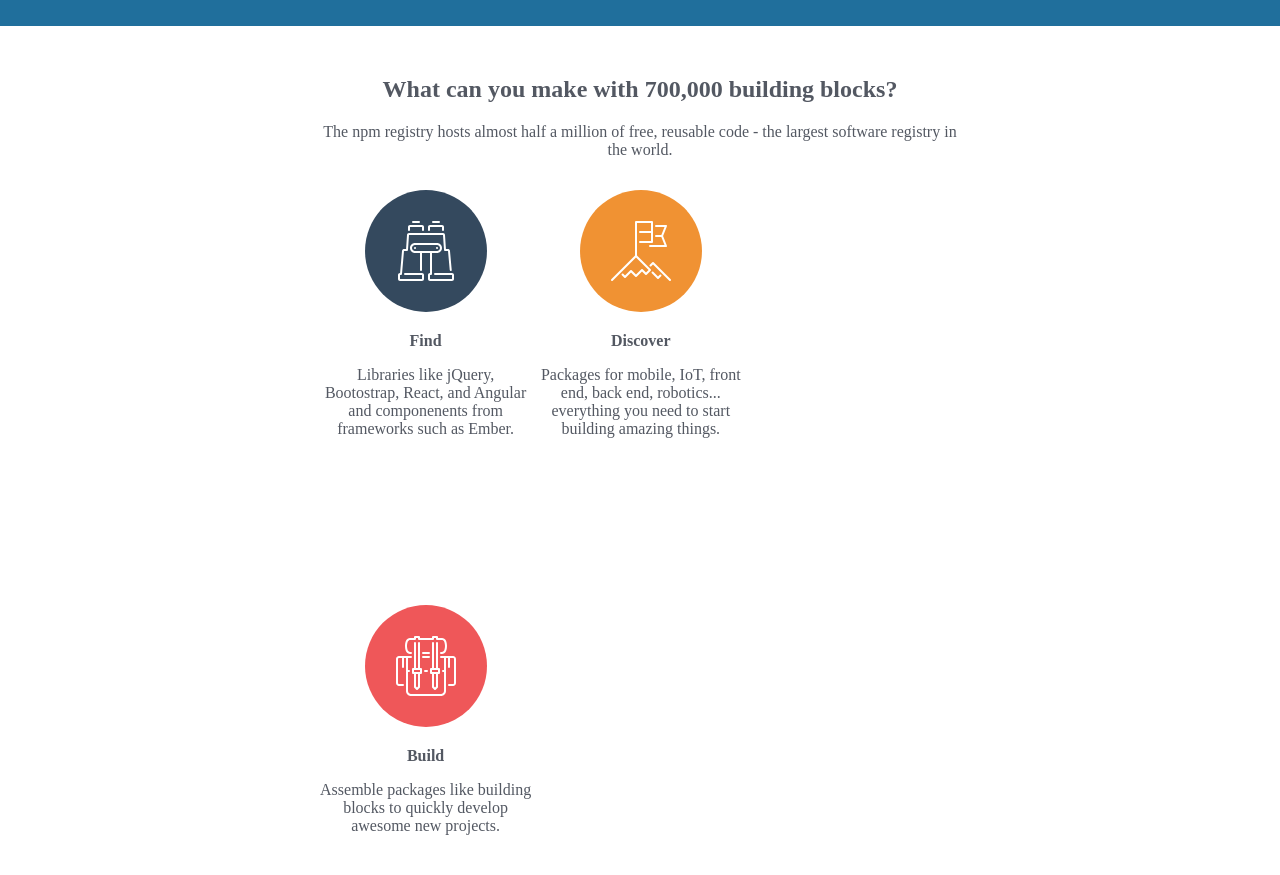
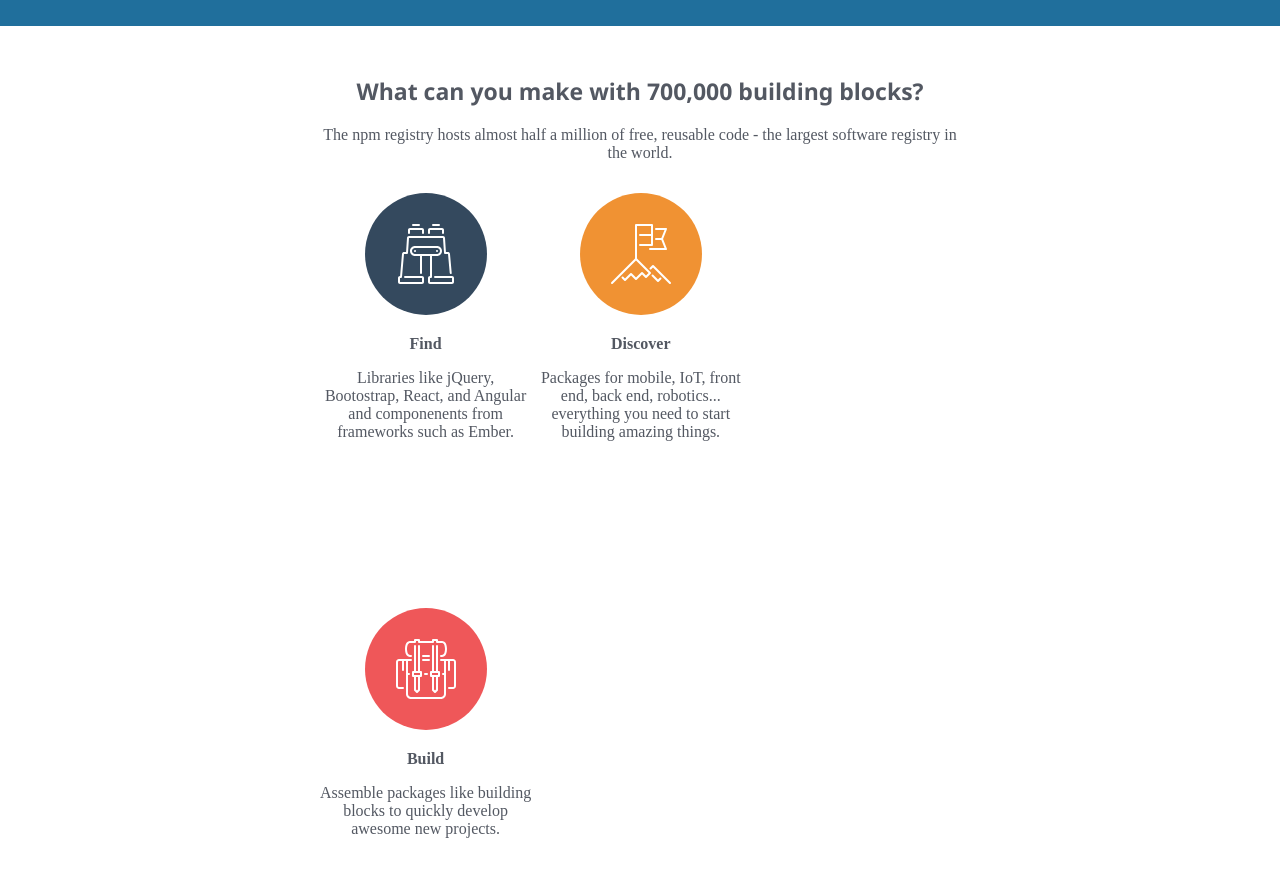
Before and after one commit to MakeYourDreams/NPM-clone, a plain HTML site: page index.html in a window 1280 px wide. Shown: the part 1314-2189 px from the top of the page. Drawn offline with Linux system fonts and the light colour scheme.

Commit message:
Add files via upload

```diff
--- a/index.html
+++ b/index.html
@@ -74,7 +74,7 @@
 <section id="4">
   <div class="section4-container">
     <div class="section4-heading">
-    <h2>What can you make with 700,000 building blocks?</h2>
+        <h1 style="font-size: 23px; font-family:'Segoe UI', Tahoma, Geneva, Verdana, sans-serif">What can you make with 700,000 building blocks?</h1>
     <p>The npm registry hosts almost half a million of free, reusable code - the largest software registry in the world.</p>
     </div>
       <div class="section4-logos">
```
